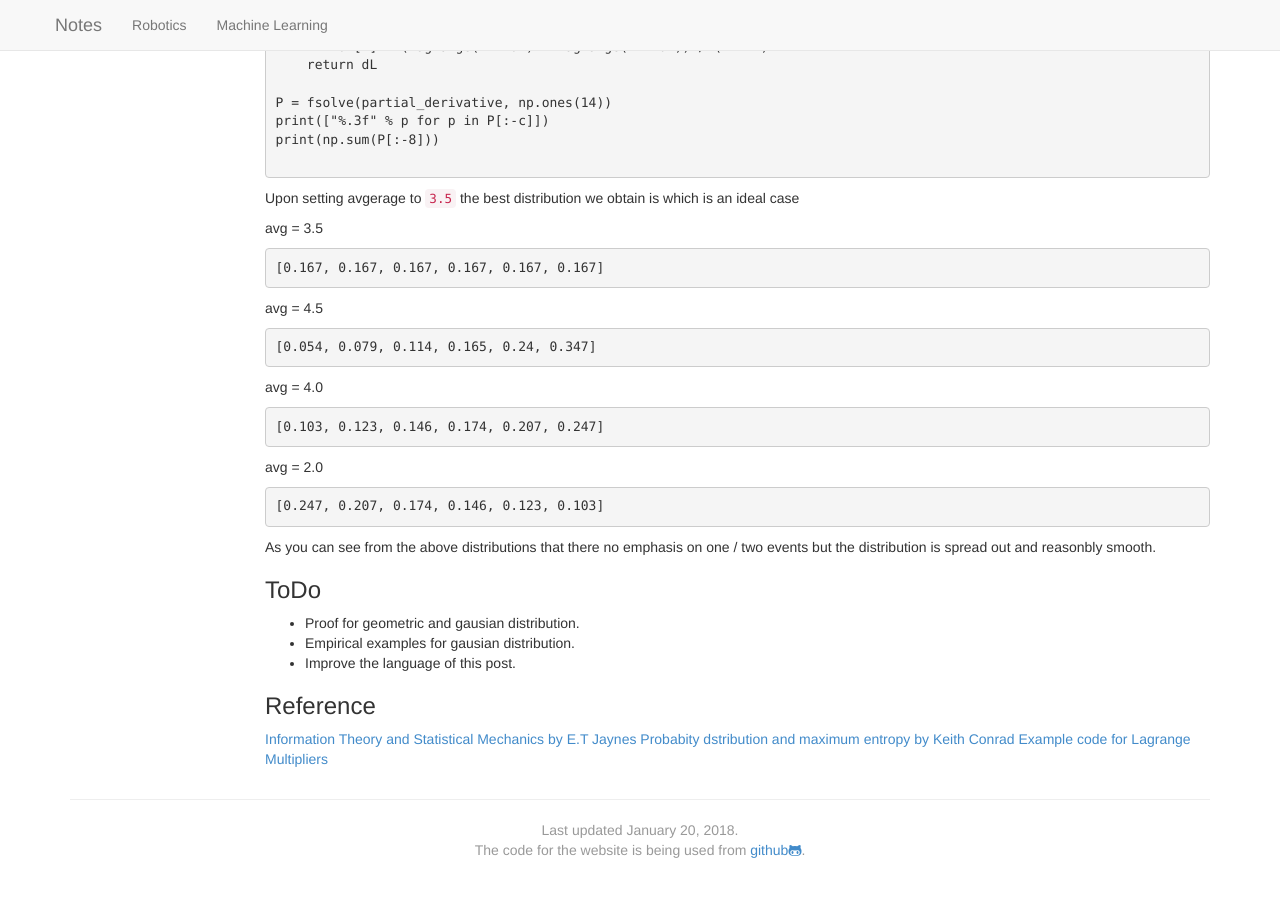
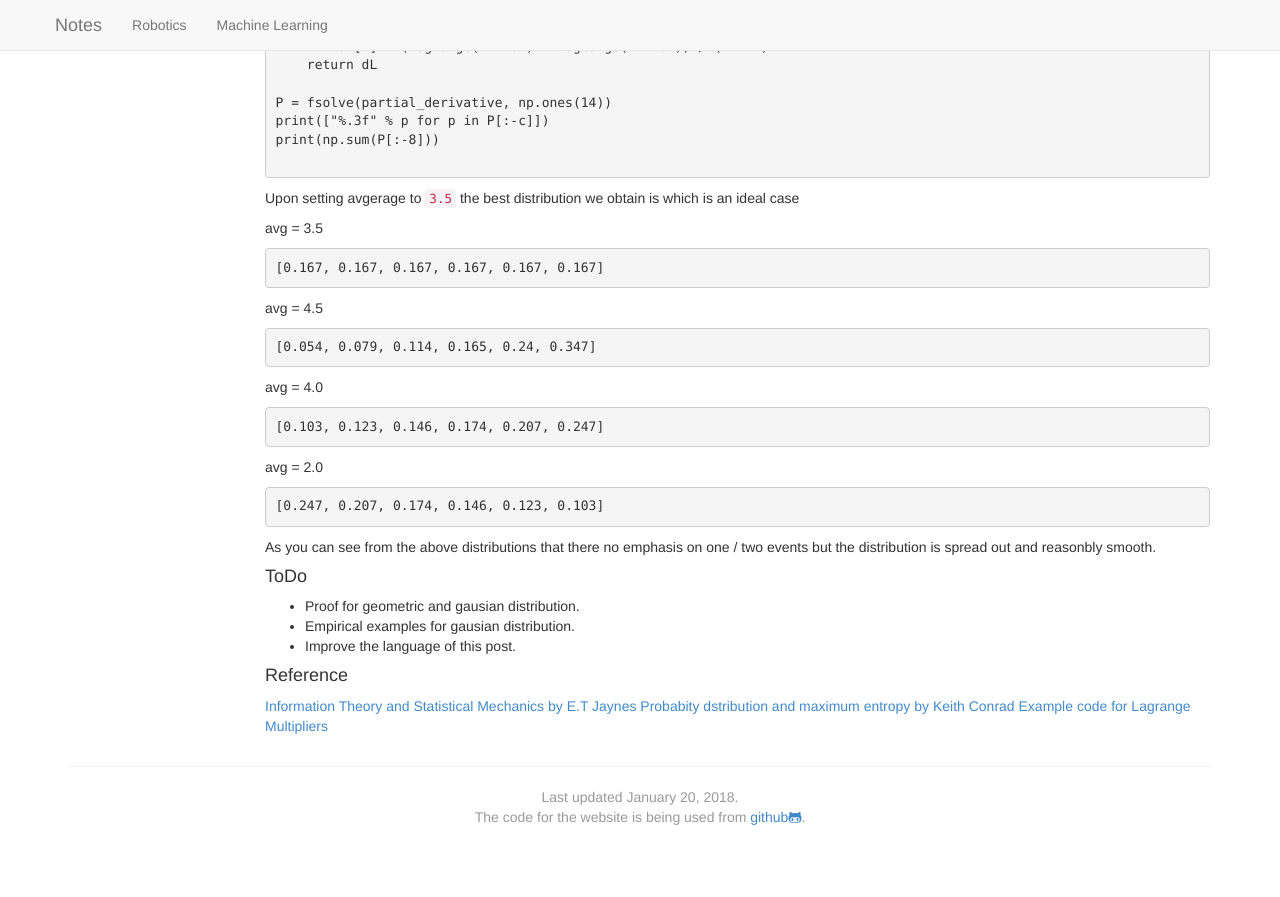
Before and after one commit to argmin/argmin.github.io, a Jekyll site: the page built from ml/maxent.md, in a window 1280 px wide and 900 px high, scrolled down 3031 px. Shown: the top 897 px of the window. Built offline with Jekyll 4.4.1, drawn with Linux system fonts in a browser that asks for light colours; nearby versions of some CDN libraries; formulas are drawn with MathJax 3; after the commit the page ends 3898 px from its top, so only the background shows below that.

Commit message:
Headline change

```diff
--- a/ml/maxent.md
+++ b/ml/maxent.md
@@ -208,12 +208,12 @@ avg = 2.0
 
 As you can see from the above distributions that there no emphasis on one / two events but the distribution is spread out and reasonbly smooth.
 
-### ToDo
+#### ToDo
 * Proof for geometric and gausian distribution.
 * Empirical examples for gausian distribution.
 * Improve the language of this post.
 
-### Reference
+#### Reference
 [Information Theory and Statistical Mechanics by E.T Jaynes](http://bayes.wustl.edu/etj/articles/brandeis.pdf)
 [Probabity dstribution and maximum entropy by Keith Conrad](http://www.math.uconn.edu/~kconrad/blurbs/analysis/entropypost.pdf)
 [Example code for Lagrange Multipliers](http://kitchingroup.cheme.cmu.edu/blog/2013/02/03/Using-Lagrange-multipliers-in-optimization/)
```
